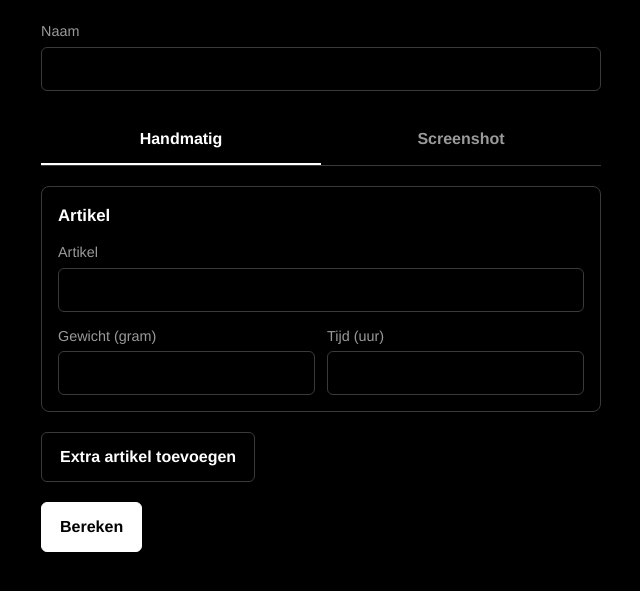
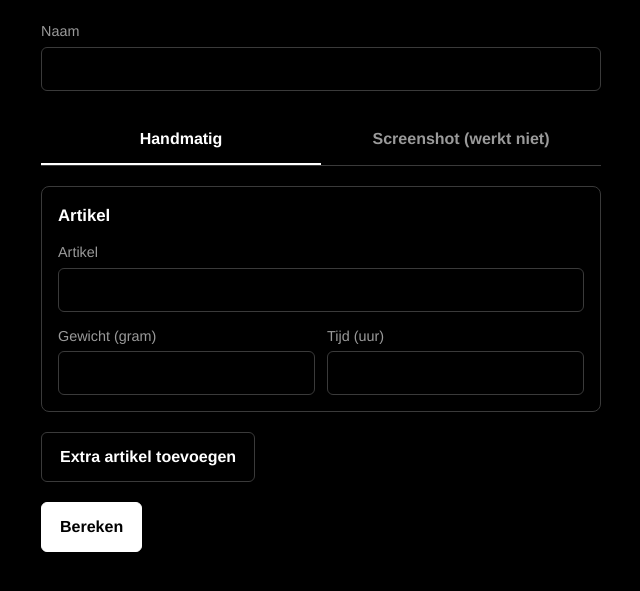
Before and after one commit to dennis2411/3d, a plain HTML site: page index.html in a window 1280 px wide. Shown: the part 73-664 px from the top of the page, without its empty margins (319-959 px from the left). Drawn offline with Linux system fonts and the light colour scheme.

Commit message:
Update screenshot button text to indicate issue

```diff
--- a/index.html
+++ b/index.html
@@ -67,7 +67,7 @@
 
   <div class="tabs" role="tablist">
     <button type="button" class="tab" id="tabManual" role="tab" aria-selected="true">Handmatig</button>
-    <button type="button" class="tab" id="tabShot" role="tab" aria-selected="false">Screenshot</button>
+    <button type="button" class="tab" id="tabShot" role="tab" aria-selected="false">Screenshot (werkt niet)</button>
   </div>
 
   <section id="paneManual" role="tabpanel">
```
